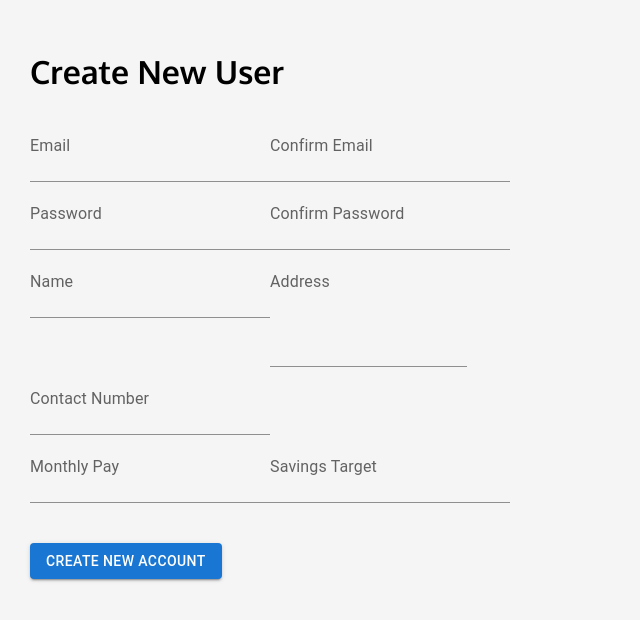
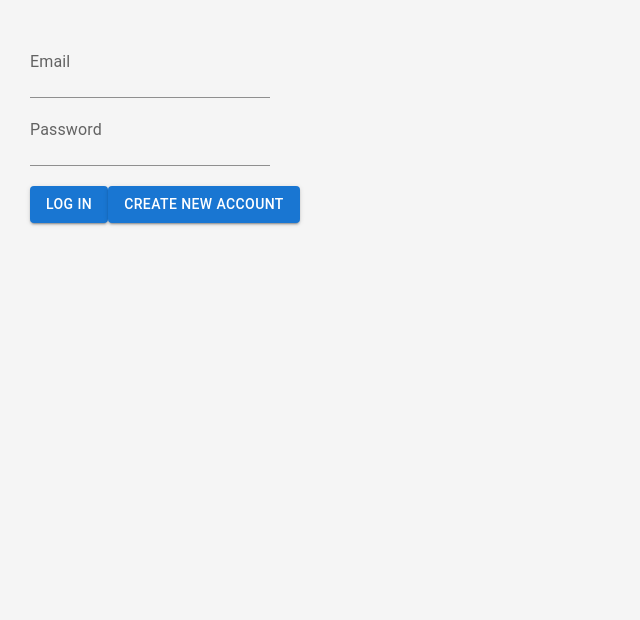
Before and after one commit to yeosrs/Spenvest, a React (Create React App) app in the folder frontend/: page / in a window 1280 px wide. Shown: the top 620 px of the page, without its empty margins (0-640 px from the left). Built offline with nearby package versions, Linux system fonts and the light colour scheme.

Commit message:
Login updated

```diff
--- a/frontend/src/App.js
+++ b/frontend/src/App.js
@@ -5,7 +5,7 @@ import CreateNewUser from "./Components/CreateNewUser";
 function App() {
   return (
     <div>
-      <CreateNewUser />
+      <Login/>
     </div>
   );
 }
--- a/frontend/src/Components/Login.js
+++ b/frontend/src/Components/Login.js
@@ -1,5 +1,6 @@
-import React from "react";
+import React, { useReducer } from "react";
 import { Button, TextField } from "@mui/material/";
+const axios = require("axios");
 
 // get imput
 // onChange save to state/reducer
@@ -8,10 +9,51 @@ import { Button, TextField } from "@mui/material/";
 // show cards for all entries for user.
 // fail show error
 
+const loginReducer = (loginState, action) => {
+  switch (action.type) {
+    case "email-change":
+      //   console.log(loginState);
+      return { ...loginState, email: action.payload };
+
+    case "password-change":
+      //   console.log(loginState);
+      return { ...loginState, password: action.payload };
+
+    default:
+      console.log("default selected");
+      break;
+  }
+};
+
 const Login = (props) => {
+  const [loginState, loginDispatcher] = useReducer(loginReducer, {
+    email: "",
+    password: "",
+  });
+
+  const handleSubmit = async () => {
+    try {
+      const url = `http://localhost:5001/auth/login`;
+      const res = await axios.post(url, {
+        email: loginState.email,
+        password: loginState.password,
+      });
+      console.log(res);
+    } catch (err) {
+      console.log(err);
+    }
+  };
+
   return (
     <>
-      <TextField id="email" label="Email " variant="standard" />
+      <TextField
+        id="email"
+        label="Email "
+        variant="standard"
+        onChange={(event) =>
+          loginDispatcher({ type: "email-change", payload: event.target.value })
+        }
+      />
       <br />
       <TextField
         id="password"
@@ -19,10 +61,18 @@ const Login = (props) => {
         type="password"
         autoComplete="current-password"
         variant="standard"
+        onChange={(event) =>
+          loginDispatcher({
+            type: "password-change",
+            payload: event.target.value,
+          })
+        }
       />
       <br />
       <br />
-      <Button variant="contained">Log In</Button>
+      <Button variant="contained" onClick={() => handleSubmit(loginState)}>
+        Log In
+      </Button>
       <Button variant="contained">Create New Account</Button>
     </>
   );
```
